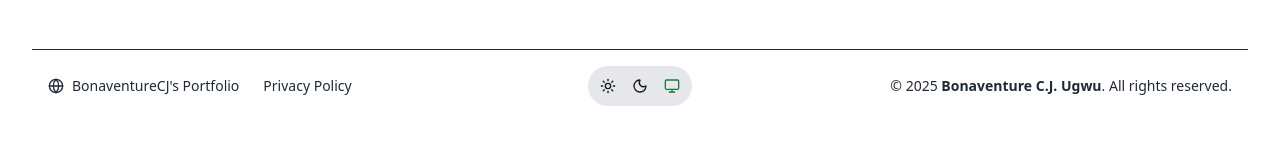
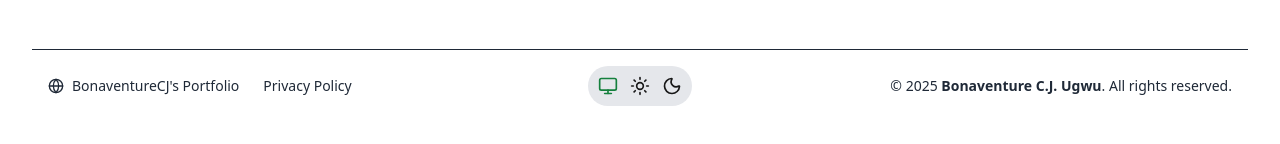
Before and after one commit to BonaventureCJ/bonmart, a Next.js app: page / in a window 1280 px wide. Shown: the part 646-790 px from the top of the page. Built offline with nearby package versions, Linux system fonts and the light colour scheme.

Commit message:
feat: Reorder themes in ThemeSwitcher Updates the order of theme icons in the ThemeSwitcher component to be System, Light, and then Dark. This change aligns the UI with the preferred user experience, presenting the system default option first.

```diff
--- a/src/components/ui/Icon.tsx
+++ b/src/components/ui/Icon.tsx
@@ -1,10 +1,8 @@
-// src/components/ui/Icon.tsx
 import { forwardRef } from "react";
 import type { LucideProps } from "lucide-react";
 import { clsx } from "clsx";
 import { appIcons, type IconName, isValidIconName } from "./icons";
 
-// Create a combined props type that ensures 'ref' is handled correctly by forwardRef.
 export interface IconProps extends LucideProps {
     name: IconName;
     label?: string;
@@ -13,7 +11,6 @@ export interface IconProps extends LucideProps {
 
 export const Icon = forwardRef<SVGSVGElement, IconProps>(
     ({ name, label, className, ...props }, ref) => {
-        // Error boundary for missing icons
         if (process.env.NODE_ENV !== 'production') {
             if (!isValidIconName(name)) {
                 console.error(
@@ -29,13 +26,12 @@ export const Icon = forwardRef<SVGSVGElement, IconProps>(
             <LucideIcon
                 ref={ref}
                 className={clsx(
-                    "inline-block w-[1em] h-[1em] shrink-0",
+                    "inline-block shrink-0",
                     className
                 )}
                 aria-hidden={label ? undefined : true}
                 aria-label={label}
                 role={label ? "img" : "none"}
-                // `focusable="false"` is redundant if `aria-hidden` is present but IS kept for older browser support.
                 focusable="false"
                 {...props}
             />
@@ -45,5 +41,4 @@ export const Icon = forwardRef<SVGSVGElement, IconProps>(
 
 Icon.displayName = "Icon";
 
-// Re-export the IconName type for use in other components
 export type { IconName };
--- a/src/components/ui/ThemeSwitcher/ThemeSwitcher.tsx
+++ b/src/components/ui/ThemeSwitcher/ThemeSwitcher.tsx
@@ -7,7 +7,8 @@ import { setTheme, type Theme } from '@/store/themeSlice';
 import { useState, useEffect, useRef } from 'react';
 import { Icon, type IconName } from '@/components/ui/Icon';
 
-const THEMES: Theme[] = ['light', 'dark', 'system'];
+// Re-order the themes array to change the display order.
+const THEMES: Theme[] = ['system', 'light', 'dark'];
 
 // Accessible labels for each theme option.
 const themeLabels: Record<Theme, string> = {
@@ -127,7 +128,7 @@ export const ThemeSwitcher = () => {
 
                         <Icon
                             name={themeIcons[theme]}
-                            className="size-6"
+                            className="size-5"
                             aria-hidden="true"
                         />
                     </button>
```
